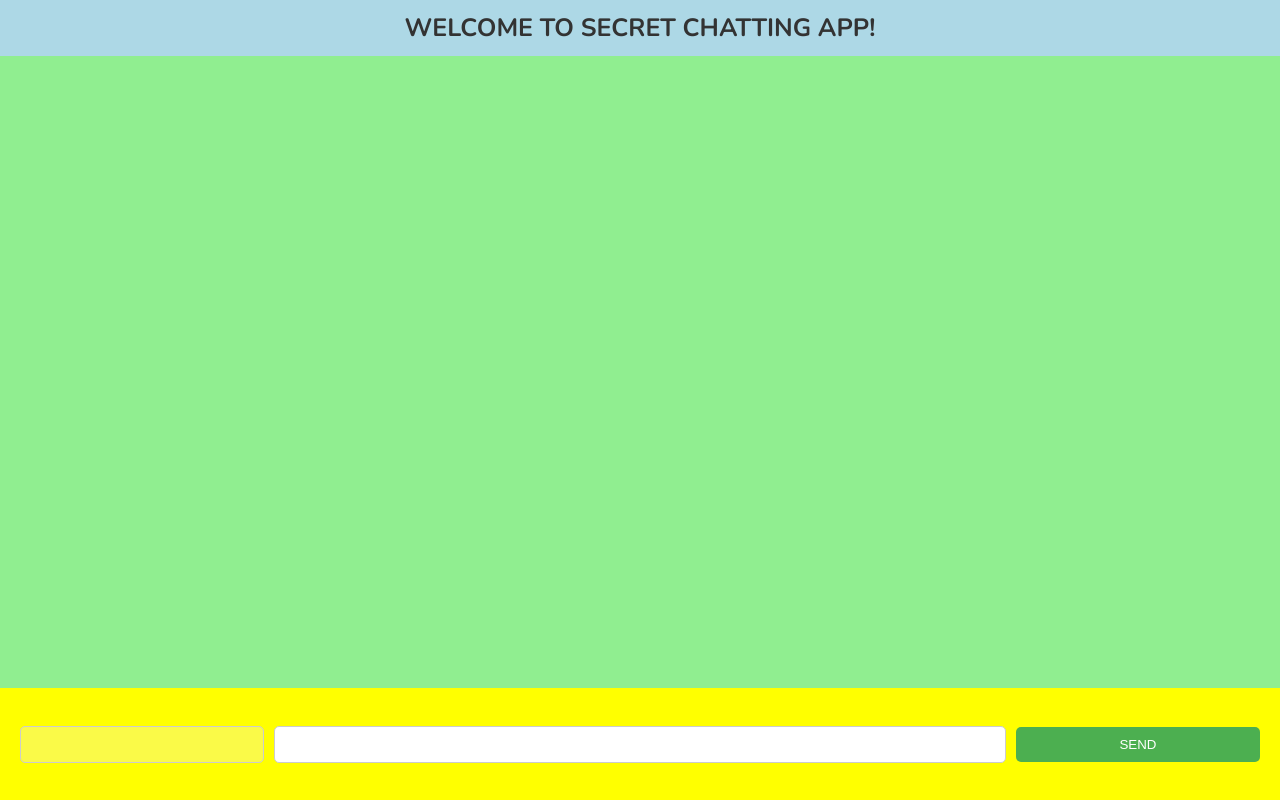
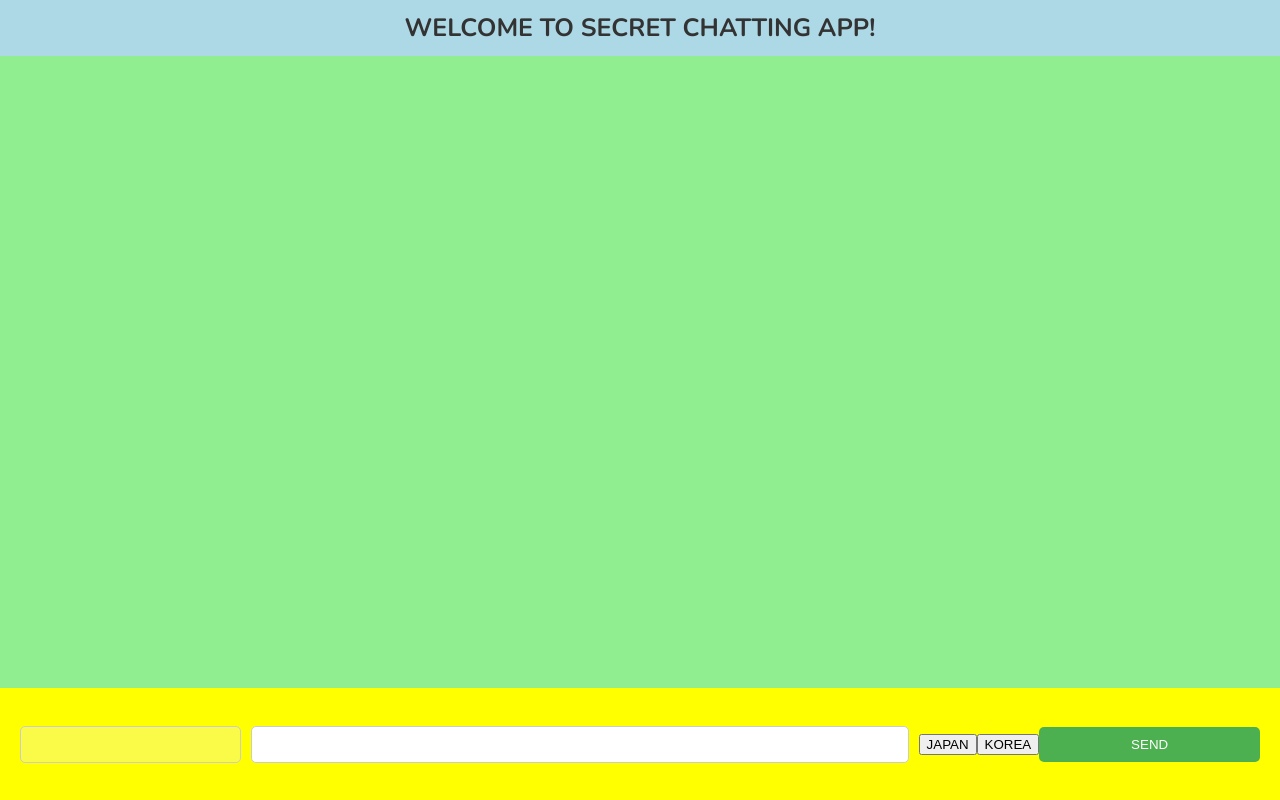
Before and after one commit to madgenerator/gptChatAppClient, a plain HTML site: page Chat.html in a window 1280 px wide. Drawn offline with nearby package versions, Linux system fonts and the light colour scheme; no server answers.

Commit message:
language

```diff
--- a/Chat.html
+++ b/Chat.html
@@ -20,6 +20,8 @@
   <div id="inputContainer">
     <input type="text" id="userID">
     <input type="text" id="userMessage">
+    <button id="lan1" onClick="language1()"> JAPAN </button>
+    <button id="lan2" onClick="language2()"> KOREA </button>
     <button id="sendButton" onClick="sendMessage()"> send </button>
   </div>
 
--- a/Chat.js
+++ b/Chat.js
@@ -36,6 +36,16 @@ function messageEnter(event) {
     console.log("Enter button pressed.");
     sendMessage();
   }
+}
+
+function language1() {
+  console.log("language1 clicked");
+  socket.emit("setLanguage", "japanese");
+}
+
+function language2() {
+  console.log("language2 clicked");
+  socket.emit("setLanguage", "korean");
 }
 
 //message send function
```
